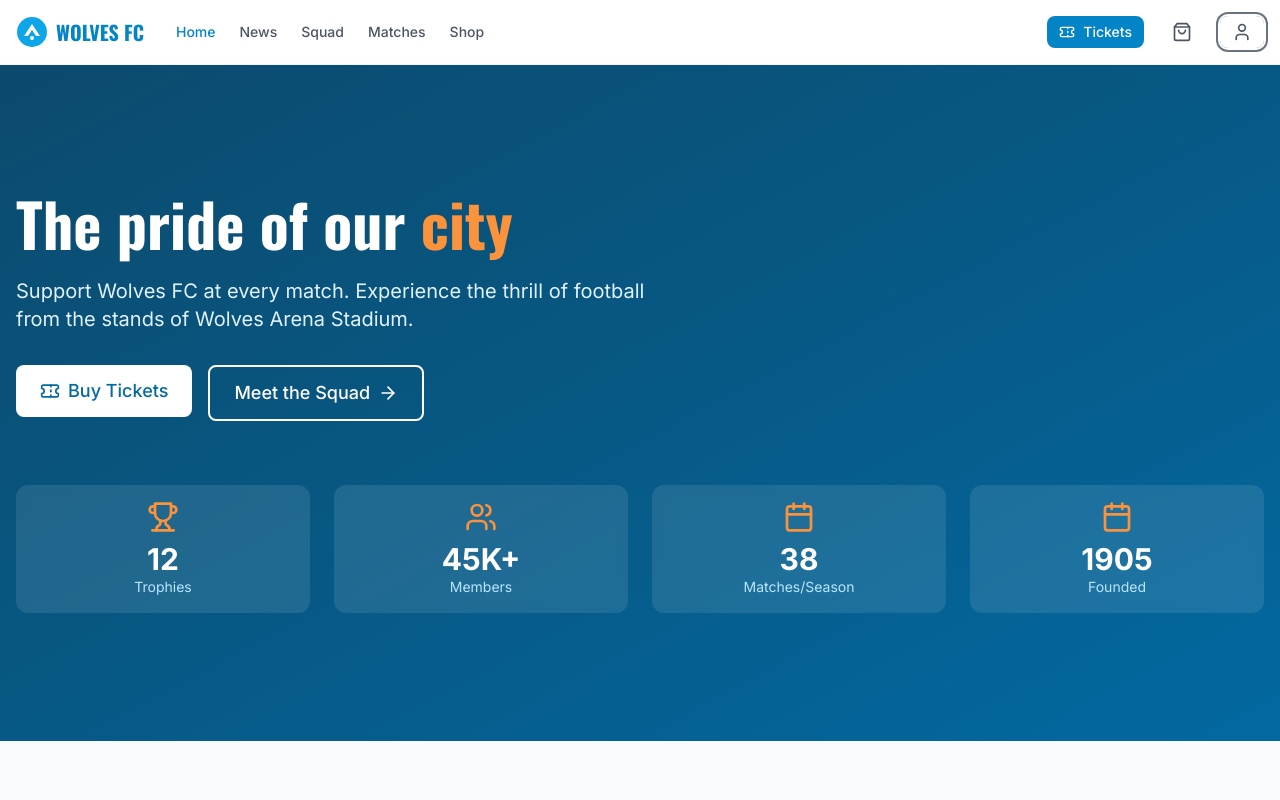
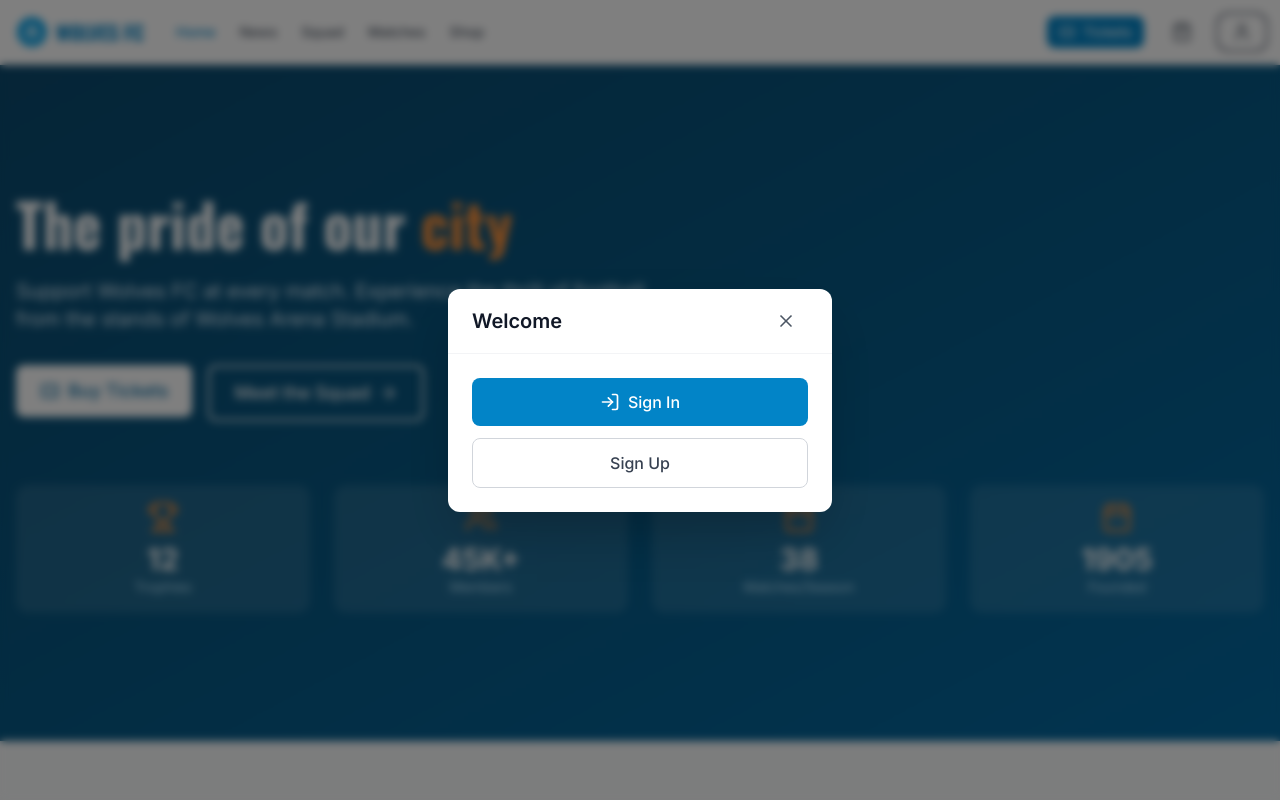
Before and after one commit to leoreyes07/first-proyect-AI, a React (Vite) app: page / in a window 1280 px wide. Both pictures are taken after a click on the button 1242 px from the left and 32 px from the top of the page. Shown: the top 800 px of the page. Built offline with nearby package versions, Linux system fonts and the light colour scheme.

Commit message:
feat(auth): add sign in/sign up modal on user avatar click

```diff
--- a/src/components/layout/header.tsx
+++ b/src/components/layout/header.tsx
@@ -1,8 +1,9 @@
-import { useState } from 'react'
+import { useState, useRef } from 'react'
 import { Link, useLocation } from 'react-router-dom'
-import { Menu, X, Ticket, ShoppingBag, User } from 'lucide-react'
+import { Menu, X, Ticket, ShoppingBag, User, LogIn } from 'lucide-react'
 import { cn } from '@/lib/utils'
 import { Button } from '@/components/ui'
+import { Modal } from '@/components/ui/modal'
 
 const navLinks = [
   { href: '/', label: 'Home' },
@@ -14,6 +15,8 @@ const navLinks = [
 
 export function Header() {
   const [isMenuOpen, setIsMenuOpen] = useState(false)
+  const [isAuthModalOpen, setIsAuthModalOpen] = useState(false)
+  const authButtonRef = useRef<HTMLButtonElement>(null)
   const location = useLocation()
 
   return (
@@ -54,7 +57,14 @@ export function Header() {
                 <ShoppingBag className="w-5 h-5" />
               </Button>
             </Link>
-            <Button variant="ghost" size="sm" className="p-2">
+            <Button
+              ref={authButtonRef}
+              variant="ghost"
+              size="sm"
+              className="p-2"
+              onClick={() => setIsAuthModalOpen(true)}
+              aria-label="Account"
+            >
               <User className="w-5 h-5" />
             </Button>
           </div>
@@ -101,6 +111,26 @@ export function Header() {
           </div>
         )}
       </nav>
+
+      <Modal isOpen={isAuthModalOpen} onClose={() => setIsAuthModalOpen(false)} title="Welcome" size="sm">
+        <div className="flex flex-col gap-3 py-2">
+          <Link
+            to="/signin"
+            onClick={() => setIsAuthModalOpen(false)}
+            className="flex items-center justify-center gap-2 w-full py-3 px-4 bg-primary-600 text-white rounded-lg font-medium hover:bg-primary-700 transition-colors"
+          >
+            <LogIn className="w-5 h-5" />
+            Sign In
+          </Link>
+          <Link
+            to="/signup"
+            onClick={() => setIsAuthModalOpen(false)}
+            className="flex items-center justify-center gap-2 w-full py-3 px-4 border border-gray-300 text-gray-700 rounded-lg font-medium hover:bg-gray-50 transition-colors"
+          >
+            Sign Up
+          </Link>
+        </div>
+      </Modal>
     </header>
   )
 }
```
